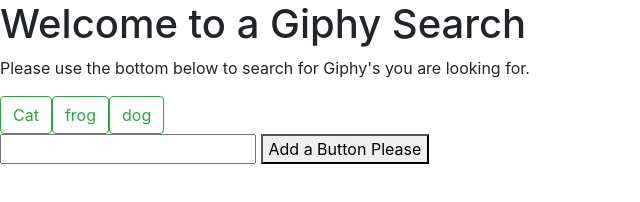
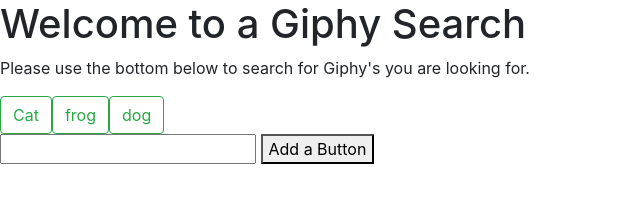
Before and after one commit to zednon/GifTastic, a plain HTML site: page index.html in a window 1280 px wide. Shown: the whole page, without its empty margins (0-640 px from the left). Drawn offline with nearby package versions, Linux system fonts and the light colour scheme.

Commit message:
Initial commit

```diff
--- a/index.html
+++ b/index.html
@@ -17,7 +17,7 @@
     <div id="buttonCon"></div>
     <form id="searchthing">
         <input id="buttonText" required>
-        <button type="submit"> Add a Button Please </button>
+        <button type="submit"> Add a Button </button>
     </form>
     <div id="images">
     </div>
```
